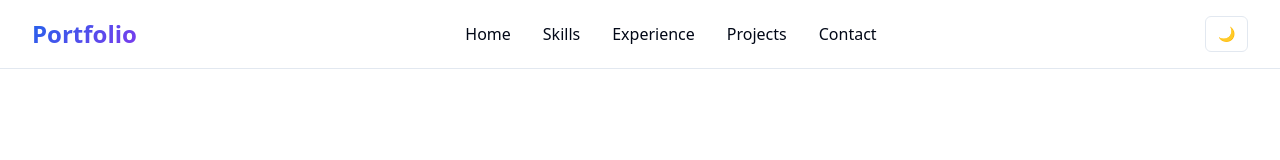
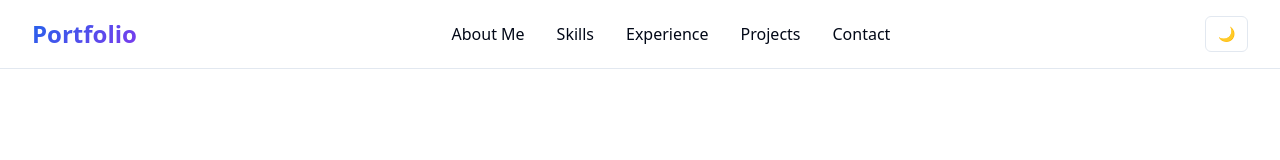
Before and after one commit to ArasuRDS01/polished-digital, a React (Vite) app: page / in a window 1280 px wide. Shown: the top 160 px of the page. Built offline with nearby package versions, Linux system fonts and the light colour scheme.

Commit message:
Update Header.tsx

```diff
--- a/src/components/Header.tsx
+++ b/src/components/Header.tsx
@@ -52,7 +52,7 @@ const Header = () => {
               onClick={() => scrollToSection('home')}
               className="text-foreground hover:text-primary transition-colors"
             >
-              Home
+              About Me
             </button>
             <button
               onClick={() => scrollToSection('skills')}
```
